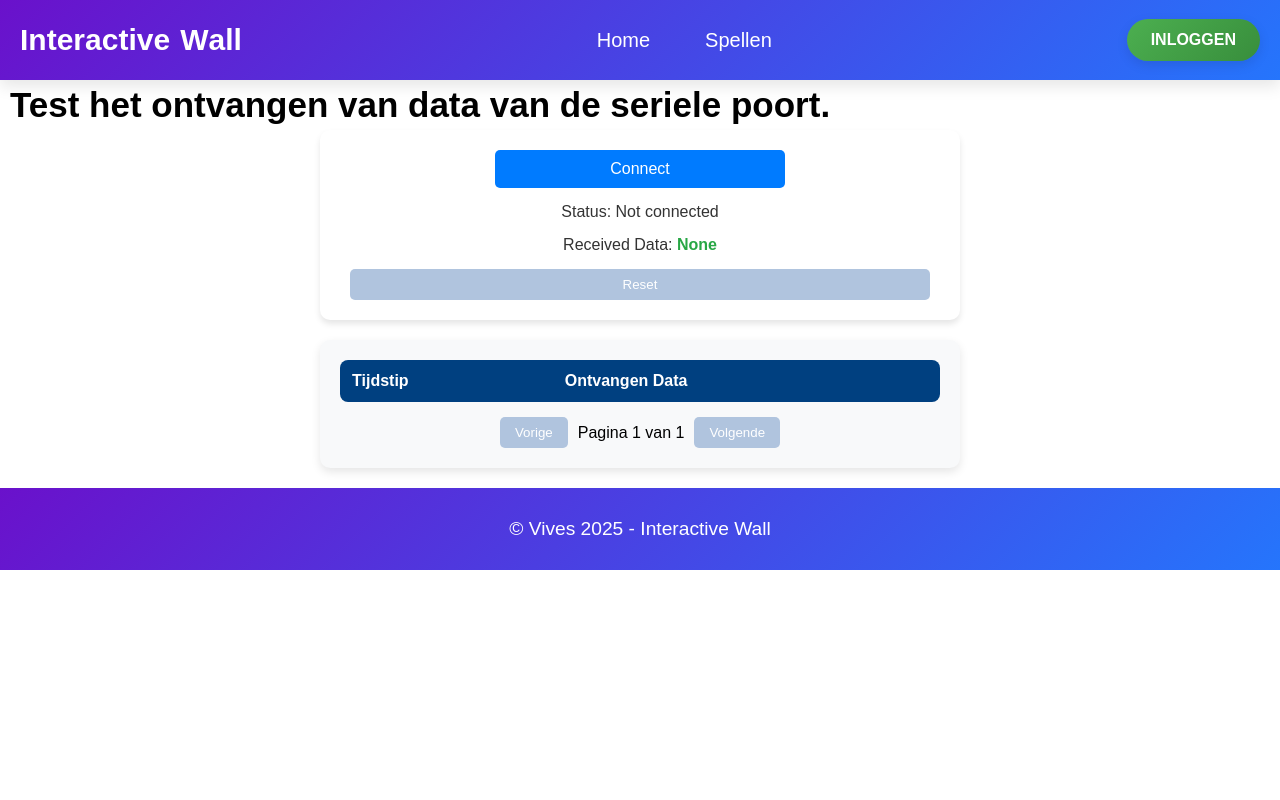
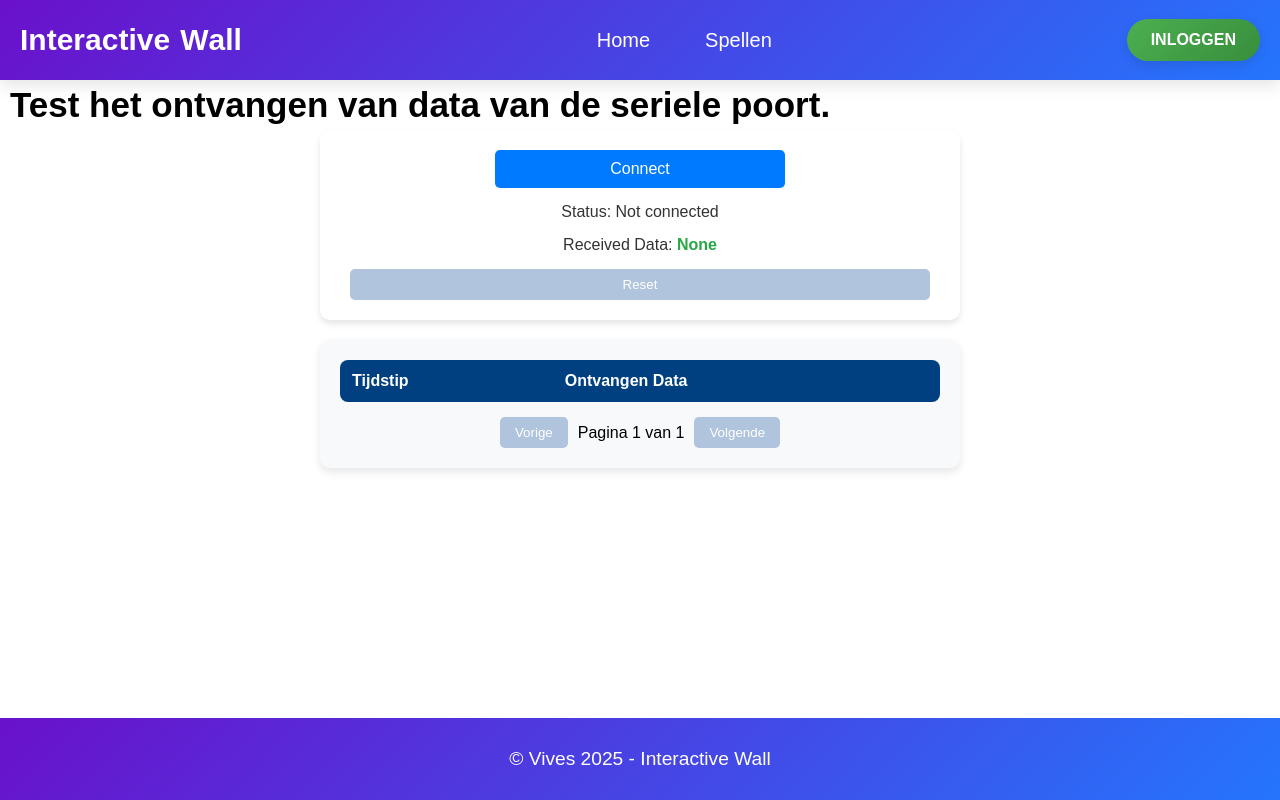
Before and after one commit to robberollez123/ProjectInteractiveWall, a PHP site: page /SERIALCONNECTION/serialconnection.php in a window 1280 px wide. Run offline with PHP 8.4, Linux system fonts and the light colour scheme; a stand-in replaces the project's code that opens the database connection; lists and menus that the app fills with data are empty.

Commit message:
Footer altijd onderaan plaatsen

```diff
--- a/Project/Code/Website/NAV PAGES/CSS/main.css
+++ b/Project/Code/Website/NAV PAGES/CSS/main.css
@@ -1,3 +1,15 @@
+html,
+body {
+  height: 100%;
+  margin: 0;
+  display: flex;
+  flex-direction: column;
+}
+
+main {
+  flex: 1;
+}
+
 footer {
   text-align: center;
   font-size: 1.2em;
--- a/Project/Code/Website/SERIALCONNECTION/serialConnection.css
+++ b/Project/Code/Website/SERIALCONNECTION/serialConnection.css
@@ -1,3 +1,15 @@
+html,
+body {
+  height: 100%;
+  margin: 0;
+  display: flex;
+  flex-direction: column;
+}
+
+main {
+  flex: 1;
+}
+
 /* General container styling */
 .container {
   background-color: #fff;
@@ -42,7 +54,7 @@
 
 /* Optional: Responsive adjustments for smaller screens */
 @media screen and (max-width: 768px) {
-    .container{
+  .container {
     width: 80%; /* Adjust to 80% for smaller screens */
   }
 }
--- a/Project/Code/Website/SERIALCONNECTION/serialconnection.php
+++ b/Project/Code/Website/SERIALCONNECTION/serialconnection.php
@@ -76,7 +76,8 @@ if ($adminUser && isset($_POST["submit"])) {
         </nav>
     </header>
 
-    <h1>Test het ontvangen van data van de seriele poort.</h1>
+<main>
+        <h1>Test het ontvangen van data van de seriele poort.</h1>
 
     <div class="container">
         <button id="connectButton">Connect</button>
@@ -106,9 +107,7 @@ if ($adminUser && isset($_POST["submit"])) {
             <button id="nextPage" class="pagination-button" disabled>Volgende</button>
         </div>
     </div>
-
-
-
+</main>
     <footer>&copy; Vives 2025 - Interactive Wall</footer>
     <script src="script.js"></script>
     <script src="../NAV PAGES/SCRIPTS/nav.js"></script>
--- a/Project/Code/Website/change-game.php
+++ b/Project/Code/Website/change-game.php
@@ -59,7 +59,7 @@ mysqli_close($linkDB);
     <meta name="viewport" content="width=device-width, initial-scale=1.0">
     <title>Wijzig Spel | Interactive Wall</title>
     <link rel="stylesheet" href="NAV PAGES/CSS/nav.css">
-    <link rel="stylesheet" href="NAV PAGES/CSS/gamesTable.css">
+    <link rel="stylesheet" href="NAV PAGES/CSS/games.css">
     <link rel="stylesheet" href="NAV PAGES/CSS/headerStyle.css">
     <link rel="stylesheet" href="NAV PAGES/CSS/main.css">
     <link rel="stylesheet" href="NAV PAGES/CSS/login.css">
--- a/Project/Code/Website/games.php
+++ b/Project/Code/Website/games.php
@@ -40,7 +40,6 @@ if ($adminUser && isset($_GET["delete"])) {
     <meta name="viewport" content="width=device-width, initial-scale=1.0">
     <title>Spellen</title>
     <link rel="stylesheet" href="NAV PAGES/CSS/nav.css">
-    <link rel="stylesheet" href="NAV PAGES/CSS/gamesTable.css">
     <link rel="stylesheet" href="NAV PAGES/CSS/headerStyle.css">
     <link rel="stylesheet" href="NAV PAGES/CSS/main.css">
     <link rel="stylesheet" href="NAV PAGES/CSS/login.css">
@@ -82,7 +81,8 @@ if ($adminUser && isset($_GET["delete"])) {
     </nav>
 </header>
 
-<h1>Info</h1>
+<main>
+    <h1>Info</h1>
 <p>Hier kan je een spel uitkiezen en spelen.</p>
 
 <?php if ($adminUser): ?>
@@ -124,6 +124,7 @@ if ($adminUser && isset($_GET["delete"])) {
     }
     ?>
 </div>
+</main>
 
 <footer>&copy; Vives 2025 - Interactive Wall</footer>
 
```
Lines whose indentation alone changed are shown as unchanged.
